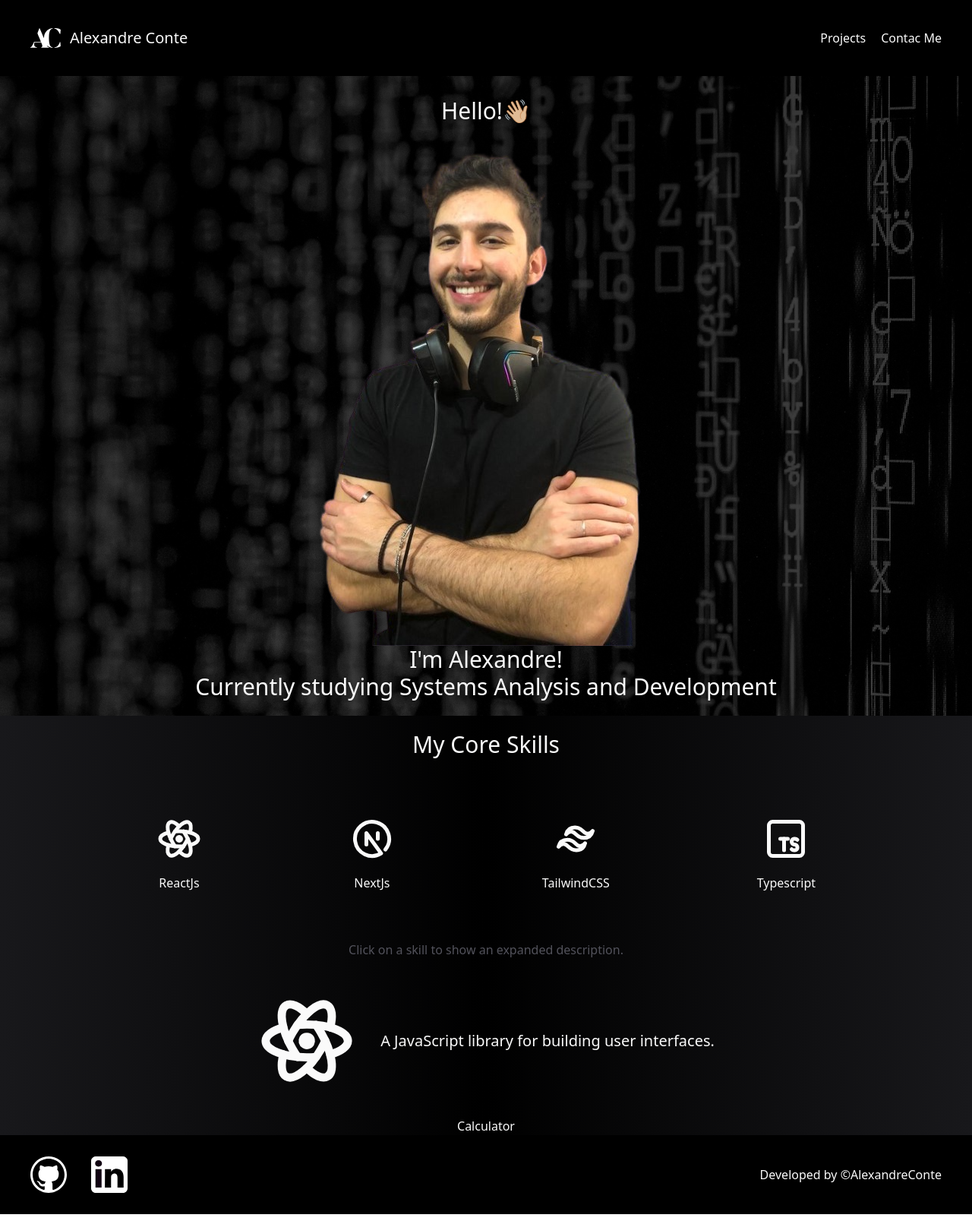
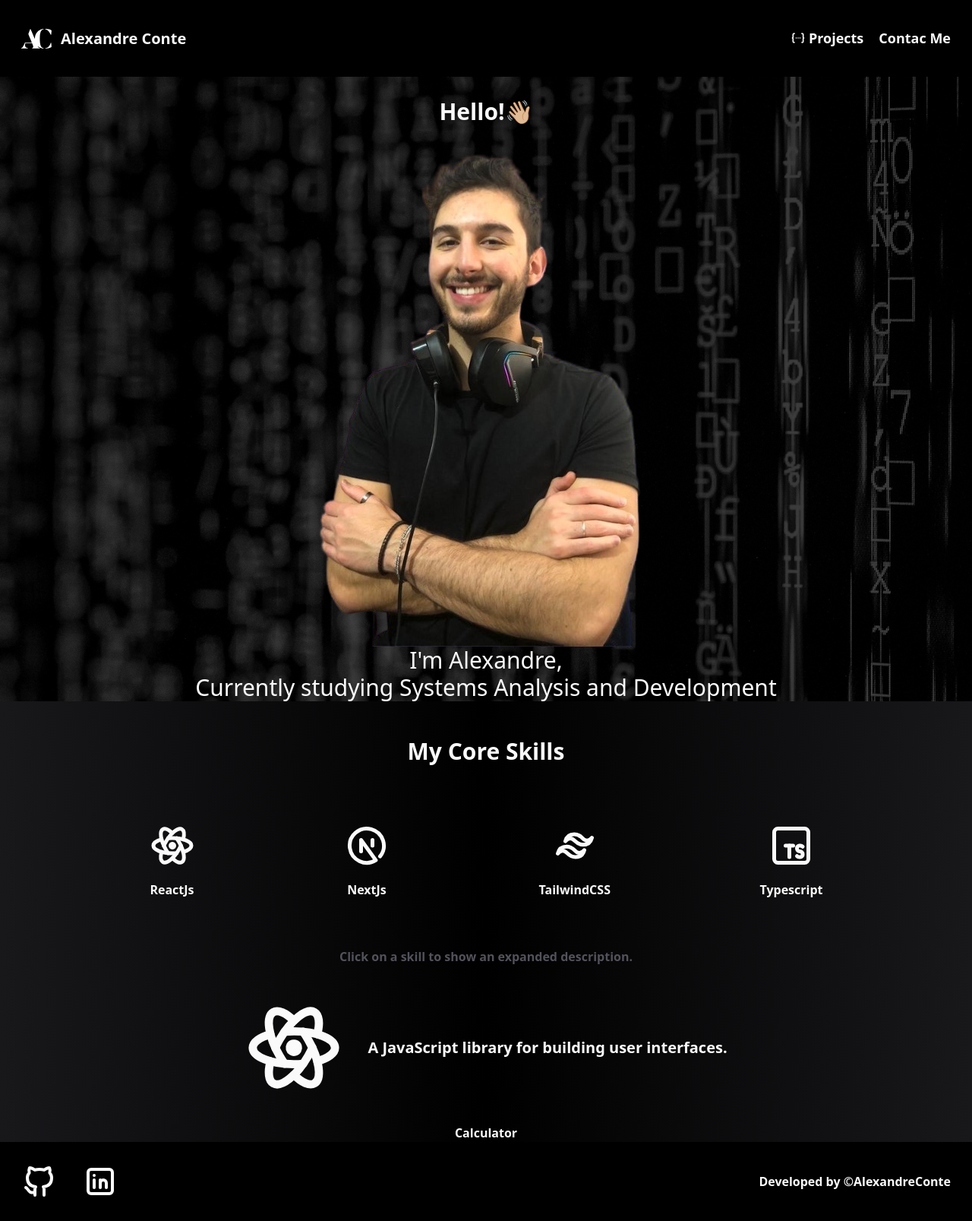
Before and after one commit to AlexandreConte/my-portfolio, a Next.js app: page / in a window 1280 px wide. Shown: the whole page at 76% size. Built offline with nearby package versions, Linux system fonts and the light colour scheme.

Commit message:
Update Shared Area Component
Updated font weight

Update icons images to use tabler icons

```diff
--- a/src/components/shared/Area.tsx
+++ b/src/components/shared/Area.tsx
@@ -13,8 +13,8 @@ export default function Area(props: AreaProps) {
     >
       <div
         className={`
-          px-7 xl:px-0
-          w-full xl:w-[1200px]
+          px-7 2xl:px-0
+          w-full 2xl:w-[1480px]
         `}
       >
         {props.children}
--- a/src/components/template/Page.tsx
+++ b/src/components/template/Page.tsx
@@ -10,6 +10,7 @@ export default function Page(props: PageProps) {
         flex flex-col min-h-screen
         text-zinc-50
         bg-gradient-to-r from-zinc-900 via-black to-zinc-900 ${props.className ?? ''}
+        font-bold
     `}>
       {props.children}
     </div>
--- a/src/components/template/footer/SocialItem.tsx
+++ b/src/components/template/footer/SocialItem.tsx
@@ -1,4 +1,4 @@
-import Image from "next/image"
+import React from "react"
 
 export interface SocialItemProps {
   image: any
@@ -8,13 +8,10 @@ export interface SocialItemProps {
 
 export default function SocialItem(props: SocialItemProps) {
   return (
-    <a href={props.link}>
-      <Image
-        width={40}
-        alt={props.alt}
-        src={props.image}
-        className={`lg:w-12`}
-      />
+    <a href={props.link} className="hover:scale-110 transition-transform" target="_blank">
+      {React.cloneElement(props.image, {
+        size: 48
+      })}
     </a>
   )
 }
--- a/src/components/template/footer/Socials.tsx
+++ b/src/components/template/footer/Socials.tsx
@@ -1,11 +1,13 @@
 import SocialItem, { SocialItemProps } from "./SocialItem";
-import github from '/public/github.svg'
-import linkedin from '/public/linkedin.svg'
+import {
+  IconBrandGithub,
+  IconBrandLinkedin
+} from "@tabler/icons-react"
 
 function renderSocials() {
   const items: SocialItemProps[] = [
-    { image: github, alt: "github", link: 'https://github.com/AlexandreContee' },
-    { image: linkedin, alt: "LinkedIn", link: 'https://www.linkedin.com/in/alexandreconteprog/' },
+    { image: <IconBrandGithub />, alt: "github", link: 'https://github.com/AlexandreContee' },
+    { image: <IconBrandLinkedin />, alt: "LinkedIn", link: 'https://www.linkedin.com/in/alexandreconteprog/' },
   ]
 
   return items.map((item, index) => (
--- a/src/components/template/header/Navbar.tsx
+++ b/src/components/template/header/Navbar.tsx
@@ -1,14 +1,17 @@
 import NavbarItem, { NavbarItemProps } from "./NavbarItem";
+import {
+  IconCodeDots,
+} from '@tabler/icons-react'
 
 function renderItems() {
   const items: NavbarItemProps[] = [
-    { children: "Projects", link: '#projects' },
-    { children: "Contac Me", link: '#contact-me' },
+    { children: "Projects", link: '#projects', image: <IconCodeDots size={20} /> },
+    { children: "Contac Me", link: '#contact-me', alwaysActive: true },
   ]
 
   return (
     items.map(item => (
-      <NavbarItem key={item.children} image={item.image} link={item.link}>{item.children}</NavbarItem>)
+      <NavbarItem key={item.children} className={!item.alwaysActive ? "hidden lg:flex" : ""} image={item.image} link={item.link}>{item.children}</NavbarItem>)
     )
   )
 }
--- a/src/components/template/header/NavbarItem.tsx
+++ b/src/components/template/header/NavbarItem.tsx
@@ -1,23 +1,20 @@
-import Image from "next/image"
-
 export interface NavbarItemProps {
   image?: any
   children: any
   className?: string
   link: string
+  alwaysActive?: boolean
 }
 
 export default function NavbarItem(props: NavbarItemProps) {
   return (
-    <a href={props.link} className={`flex items-center gap-1 border-b border-transparent hover:border-zinc-50 transition-colors`}>
-      {props.image ? (
-        <Image
-          alt={props.children}
-          src={props.image}
-          width={20}
-          className="hidden sm:flex"
-        />
-      ) : null}
+
+    <a href={props.link} className={`flex items-center gap-1 border-b border-transparent hover:border-zinc-50 transition-colors text-lg ${props.className}`}>
+      {
+        props.image ? (
+          props.image
+        ) : null
+      }
       {props.children}
     </a>
   )
--- a/src/components/template/header/index.tsx
+++ b/src/components/template/header/index.tsx
@@ -9,7 +9,7 @@ export default function Header(props: HeaderProps) {
     <Area
       className={`
         flex justify-center items-center
-        bg-black p-7 lg:p-9
+        bg-black py-7 lg:py-9
       `}
     >
       <div
--- a/src/components/template/intro/hello/index.tsx
+++ b/src/components/template/intro/hello/index.tsx
@@ -13,12 +13,12 @@ export default function Hello(props: HelloProps) {
   return (
     <Area>
       <Title className="text-center p-7">{props.welcomeTitle}</Title>
-      <div className="flex flex-row max-w-full flex-wrap-reverse items-center justify-center">
-        <div className="pb-5 min-sm:pb-0">
-          <Title className="text-center">{props.presentation}</Title>
-          <Title className="text-center">{props.studying}</Title>
+      <div className="flex items-center justify-center flex-wrap text-center">
+        <Image src={profile} alt="profile" className={`w-auto`} />
+        <div>
+          <Title className="font-medium">{props.presentation}</Title>
+          <Title className="font-medium">{props.studying}</Title>
         </div>
-        <Image src={profile} alt="profile" className={`w-auto`} />
       </div>
     </Area>
   )
--- a/src/components/template/intro/index.tsx
+++ b/src/components/template/intro/index.tsx
@@ -12,7 +12,7 @@ export default function Intro() {
       <div className="bg-black/70">
         <Hello
           welcomeTitle="Hello!👋🏼"
-          presentation="I'm Alexandre!"
+          presentation="I'm Alexandre,"
           studying="Currently studying Systems Analysis and Development"
         />
       </div>
--- a/src/components/template/projects/index.tsx
+++ b/src/components/template/projects/index.tsx
@@ -16,7 +16,7 @@ export default function Projects() {
   }
 
   return (
-    <div>
+    <div id="projects">
       {renderProjects()}
     </div>
   )
--- a/src/components/template/skills/index.tsx
+++ b/src/components/template/skills/index.tsx
@@ -27,7 +27,7 @@ export default function Skills() {
   return (
     <div id="#skills">
       <Area>
-        <Title className="text-2xl text-center py-5">My Core Skills</Title>
+        <Title className="text-2xl text-center pt-12 pb-5">My Core Skills</Title>
         <div className="flex gap-7 flex-wrap justify-evenly py-14">{renderSkills()}</div>
         <p className="text-center text-zinc-600 py-2">Click on a skill to show an expanded description.</p>
       </Area>
```
